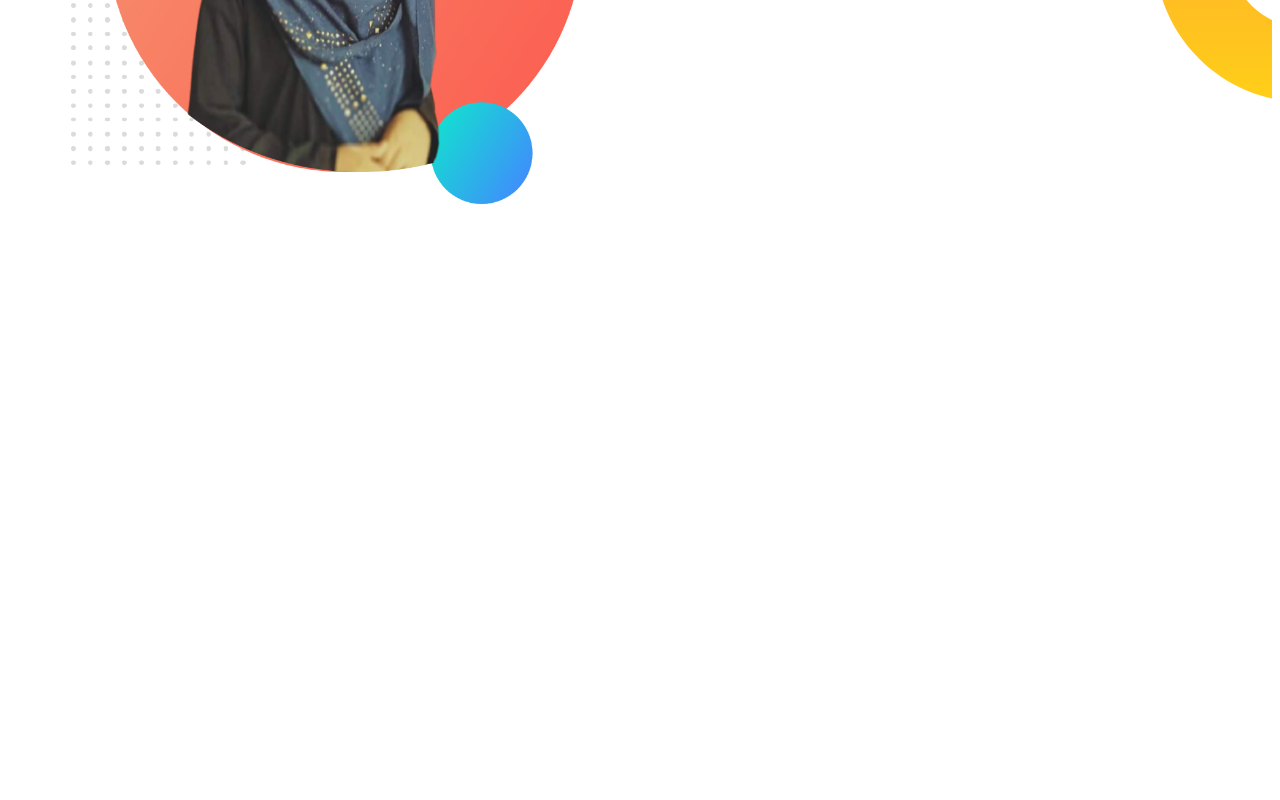
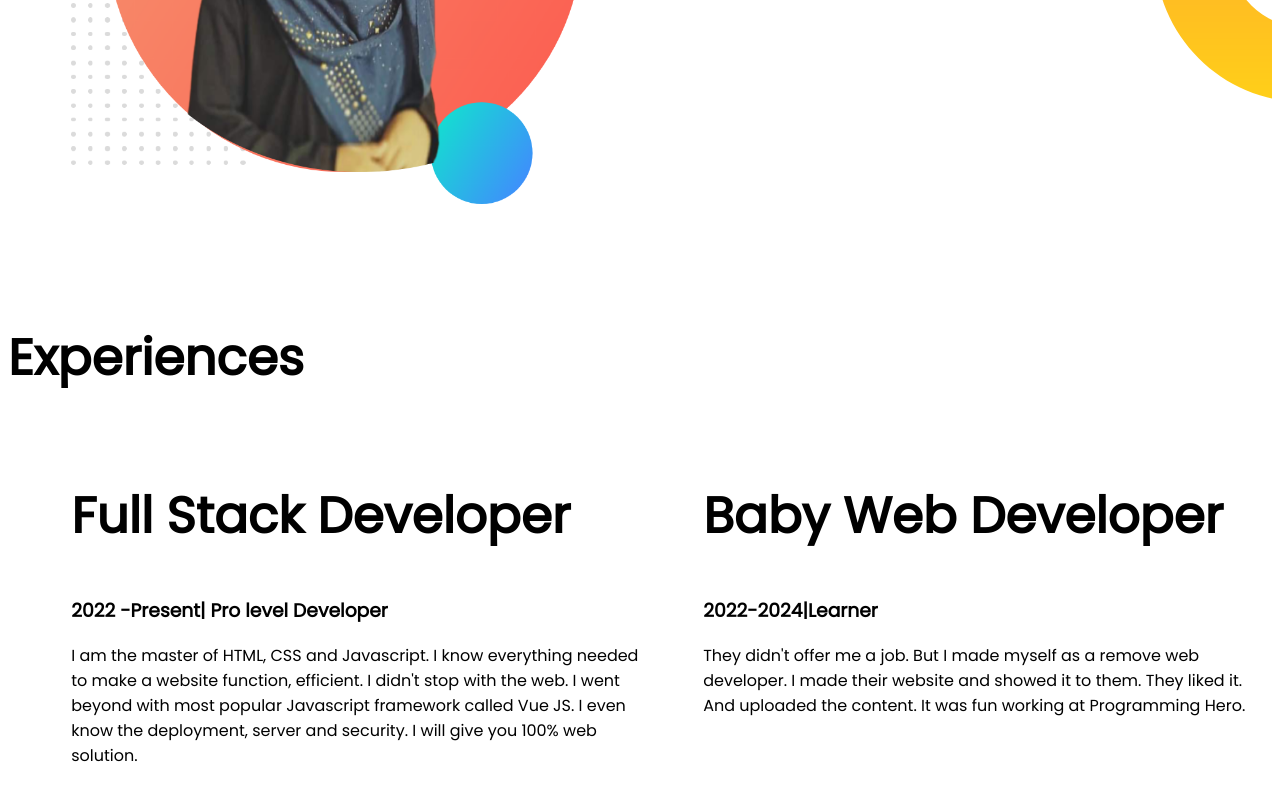
Before and after one commit to shikha1876/developer-portfolio, a plain HTML site: page index.html in a window 1280 px wide. Shown: the part 921-1721 px from the top of the page. Before the commit the page ends 1242 px from the top, so only its background shows below. Drawn offline with Linux system fonts and the light colour scheme.

Commit message:
experiences-added

```diff
--- a/index.html
+++ b/index.html
@@ -14,7 +14,7 @@
 
 <body>
 
-    <section class="top-banner">
+    <section class="top-banner flexible-containe">
         <div class="half-width">
             <h1>Welcome To</h1>
             <h1><span class="orange-color">Shaila Tasnim's</span> World!</h1>
@@ -29,7 +29,7 @@
         </div>
         <div class="half-width"> <img src="images/pic2.png" alt=""></div>
     </section>
-    <section class="dream-big">
+    <section class="dream-big flexible-containe">
 
 
         <div class="half-width">
@@ -44,6 +44,28 @@
         </div>
 
     </section>
+    <section class="experience-part">
+        <h1>Experiences</h1>
+        <div class="flexible-containe">
+
+            <div class="half-width">
+                <h1>Full Stack Developer</h1>
+                <h3>2022 -Present| Pro level Developer</h3>
+                <p>I am the master of HTML, CSS and Javascript. I know everything needed to make a website function,
+                    efficient. I didn't stop with the web. I went beyond with most popular Javascript framework called
+                    Vue
+                    JS. I even know the deployment, server and security. I will give you 100% web solution.</p>
+            </div>
+            <div class="half-width">
+                <h1>Baby Web Developer</h1>
+                <h3>2022-2024|Learner</h3>
+                <p>They didn't offer me a job. But I made myself as a remove web developer. I made their website and
+                    showed
+                    it to them. They liked it. And uploaded the content. It was fun working at Programming Hero.</p>
+            </div>
+
+        </div>
+    </section>
 
 
 
--- a/style.css
+++ b/style.css
@@ -8,7 +8,7 @@ h1{
 .orange-color{
     color:orange;
 }
-section{
+.flexible-containe{
     display: flex;
     margin-bottom: 110px;
 }
```
